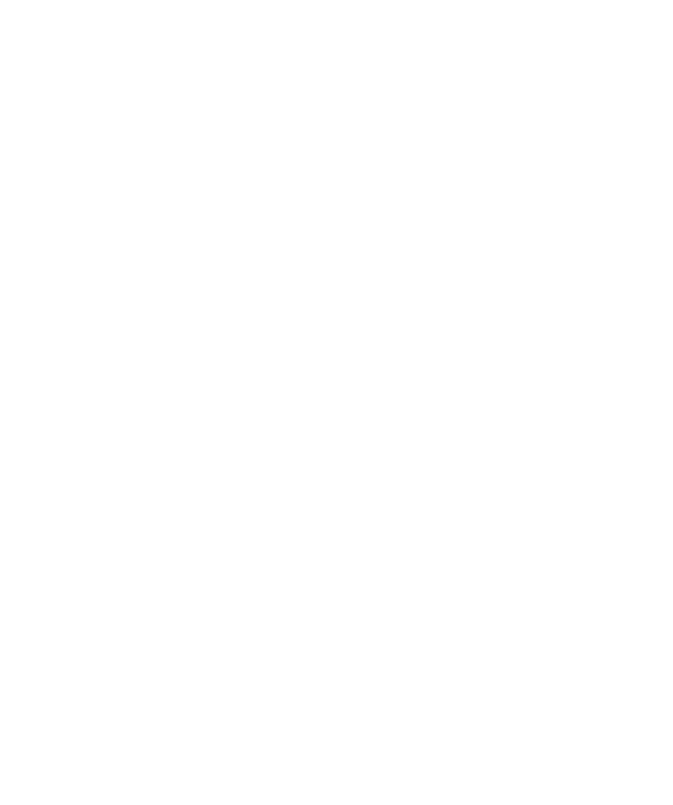
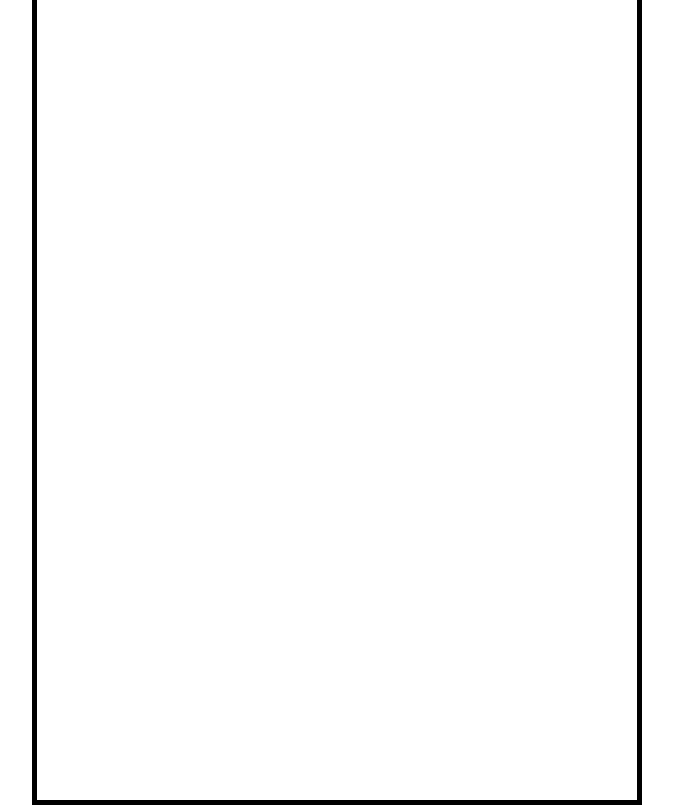
Before and after one commit to morristc/spacey-game, a plain HTML site: page index.html in a window 1280 px wide. Shown: the whole page, without its empty margins (303-976 px from the left). Drawn offline with Linux system fonts and the light colour scheme.

Commit message:
Initial changes

```diff
--- a/index.html
+++ b/index.html
@@ -1,5 +1,5 @@
-<!DOCTYPE>
-<html lang="eng">
+<!DOCTYPE html>
+<html lang="en">
 <head>
     <meta charset="UTF-8">
     <meta anme="viewport" content="width-device-width, initial-scale=1.0">
@@ -7,4 +7,9 @@
     <link rel="stylesheet" href="style.css">
 
 </head>
+<body>
+    <canvas id="canvas1"></canvas>
+
+    <script src="./script.js"></script>
+</body>
 </html>
--- a/style.css
+++ b/style.css
@@ -0,0 +1,7 @@
+#canvas1 {
+    border: 5px solid black;
+    position: absolute;
+    top: 50%;
+    left: 50%;
+    translate: -50% -50%;
+}
```
